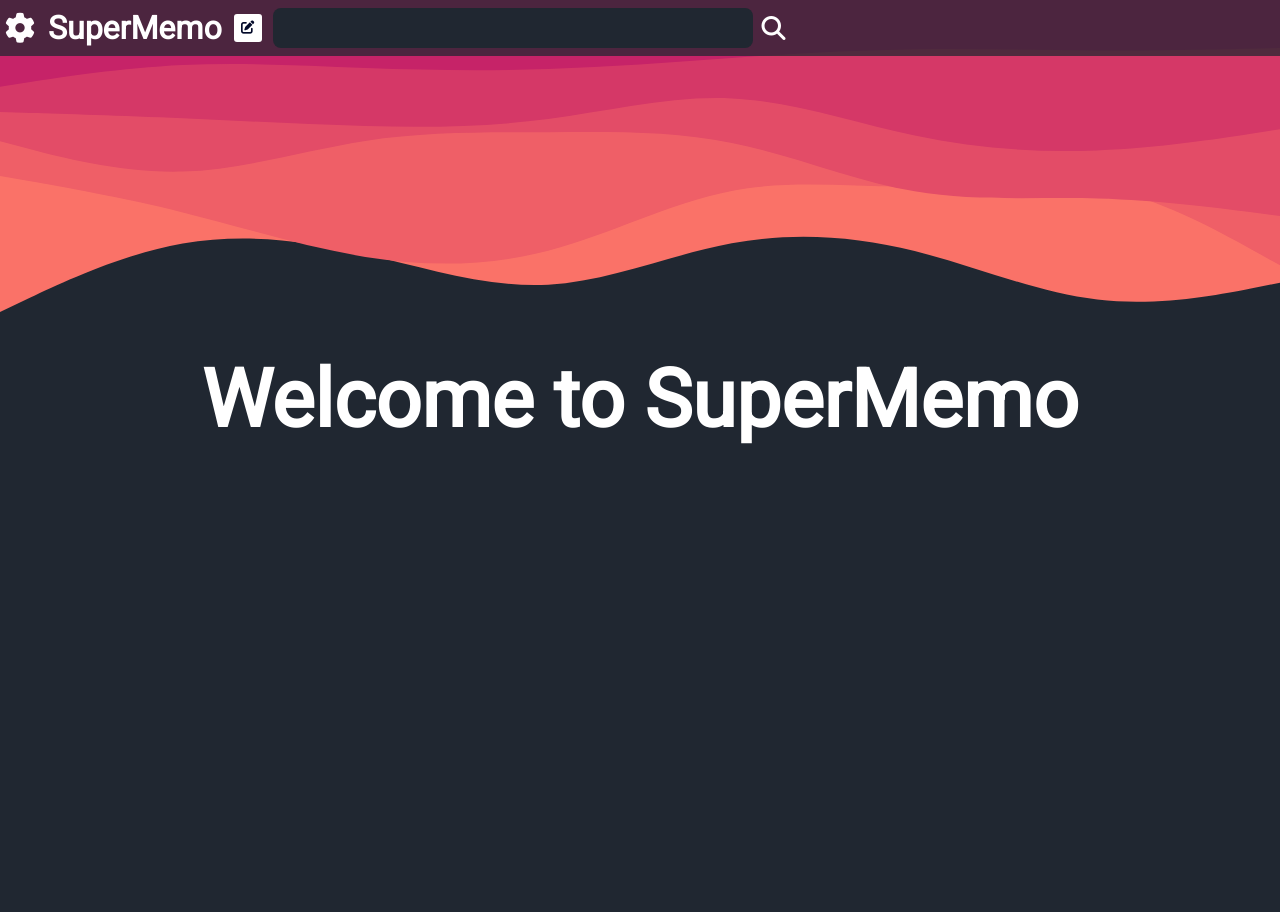
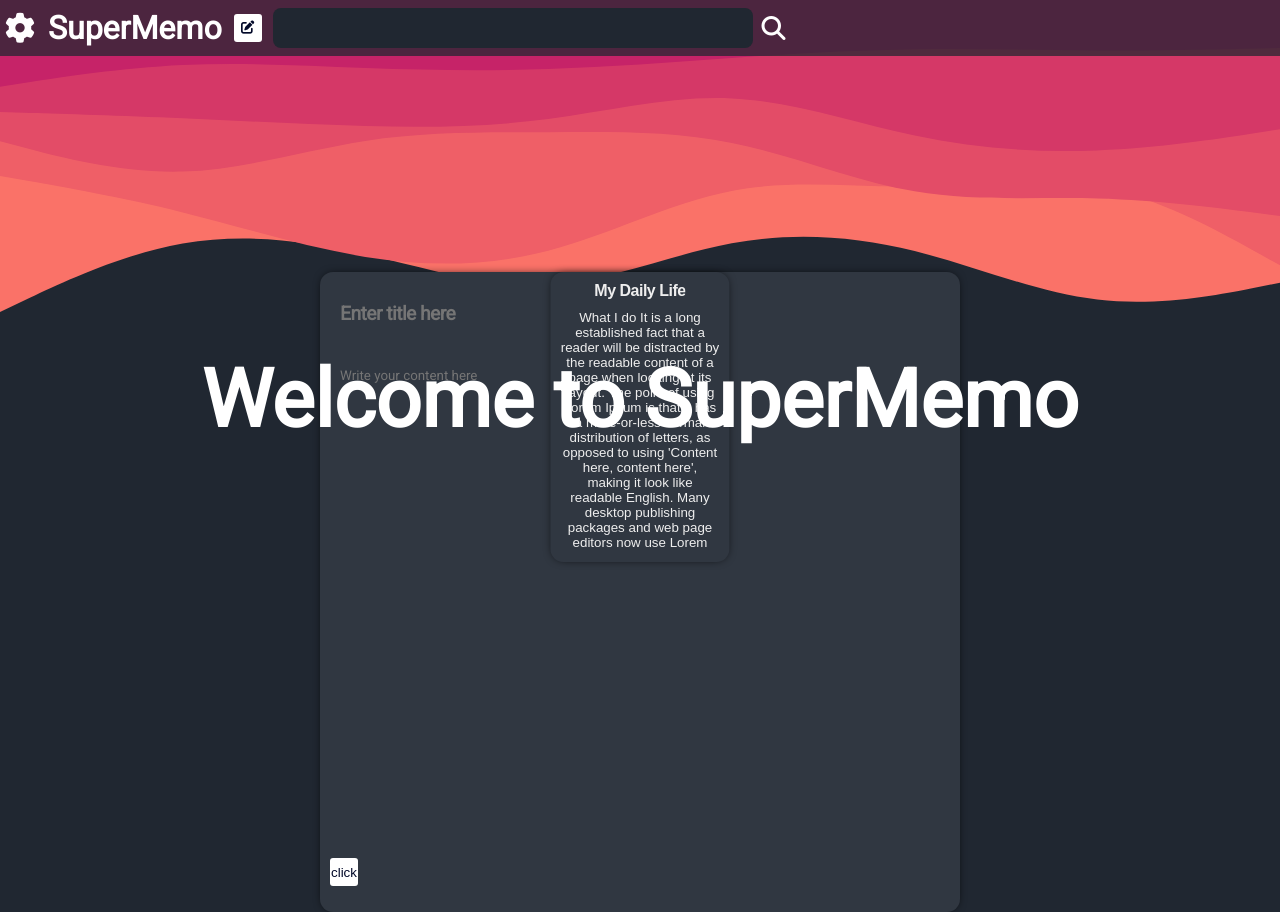
Before and after one commit to abijith-la/notes-app-reactjs, a React (Vite) app: page / in a window 1280 px wide. Before the commit the page ends 800 px from the top, so only its background shows below. Built offline with nearby package versions, Linux system fonts and the light colour scheme.

Commit message:
login-register-texteditor update

```diff
--- /dev/null
+++ b/src/components/Alert.jsx
@@ -0,0 +1,11 @@
+import React from "react";
+
+export default function Alert() {
+    return (
+        <div className="alert-msg">
+            <div className="alert-title">ALERT</div>
+            <div className="alert-text">placeholder</div>
+            <div className="alert-tip">click to dismiss</div>
+        </div>
+    )
+}
--- a/src/components/App.jsx
+++ b/src/components/App.jsx
@@ -1,6 +1,11 @@
 import React from "react";
 import Header from "./Header"
 import Sidebar from "./Sidebar";
+import Loginformbox from "./Loginformbox";
+import Registerformbox from "./Registerformbox";
+import Alert from "./Alert";
+import Texteditor from "./Texteditor";
+import Notetile from "./NoteTile";
 
 export default function App() {
     function closePopUp() {
@@ -15,6 +20,31 @@
         document.querySelector(".blur").classList.toggle("bg");
     }
 
+    function displayNote() {
+        console.log("herllo")
+    }
+
+    function switchForm() {
+        var el = document.querySelector(".loginformbox");
+        var el2 = document.querySelector(".registerformbox");
+        if (el.style.visibility == "visible") {
+            el.style.visibility = "hidden";
+            el.style.opacity = "0";
+            el.style.top = "0%";
+            el2.style.visibility = "visible";
+            el2.style.opacity = "1";
+            el2.style.top = "50%";
+        }
+        else {
+            el2.style.visibility = "hidden";
+            el2.style.opacity = "0";
+            el2.style.top = "0%";
+            el.style.visibility = "visible";
+            el.style.opacity = "1";
+            el.style.top = "50%";
+        }
+    }
+
     return (
         <div className="App">
             <div className="title-seq">Welcome to SuperMemo</div>
@@ -22,6 +52,11 @@
             <div className="spacer layer1 flip"></div>
             <Header />
             <Sidebar />
+            <Loginformbox switchForm={switchForm}/>
+            <Registerformbox switchForm={switchForm}/>
+            <Alert />
+            <Texteditor />
+            <Notetile displayNote={displayNote}/>
         </div>
     )
 }
--- /dev/null
+++ b/src/components/Loginformbox.jsx
@@ -0,0 +1,42 @@
+import React from "react";
+
+export default function Loginformbox({switchForm}) {
+    function loginFunc() {
+        console.log("logged in")
+    }
+
+    return (
+        <div className="loginformbox">
+            <div>
+                <h1>Login</h1>
+                &nbsp;
+                <form>
+                    <input
+                        type="text"
+                        className="form-input"
+                        id="lemail"
+                        placeholder="Email"
+                    />
+                    <br />
+                    <br />
+                    <input
+                        type="password"
+                        className="form-input"
+                        id="lpassword"
+                        placeholder="Password"
+                    />
+                </form>
+                &nbsp;
+                <div className="switchformbutton" onClick={switchForm}>
+                    <u>Create new account</u>
+                </div>
+            </div>
+            <div>
+                <button type="button" className="submit-btn" onClick={loginFunc}>
+                    Submit
+                </button>
+            </div>
+        </div>
+
+    )
+}
--- /dev/null
+++ b/src/components/Notetile.jsx
@@ -0,0 +1,10 @@
+import React from "react";
+
+export default function Notetile({displayNote}) {
+    return (
+        <button type="button" className="notetile" onClick={displayNote}>
+            <div className="notetile__title">My Daily Life</div>
+            <div className="notetile__content">What I do It is a long established fact that a reader will be distracted by the readable content of a page when looking at its layout. The point of using Lorem Ipsum is that it has a more-or-less normal distribution of letters, as opposed to using 'Content here, content here', making it look like readable English. Many desktop publishing packages and web page editors now use Lorem Ipsum as their default model text, and a search for 'lorem ipsum' will uncover many web sites still in their infancy. Various versions have evolved over the years, sometimes by accident, sometimes on purpose (injected humour and the like).</div>
+        </button>
+    )
+}
--- /dev/null
+++ b/src/components/Registerformbox.jsx
@@ -0,0 +1,57 @@
+import React from "react";
+
+export default function Registerformbox({switchForm}) {
+    function registerFunc() {
+        console.log("registered")
+    }
+
+    return (
+        <div className="registerformbox" id="login">
+            <div>
+                <h1>Register</h1>
+                &nbsp;
+                <form>
+                    <input
+                        type="text"
+                        className="form-input"
+                        id="remail"
+                        placeholder="Email"
+                    />
+                    <br />
+                    <br />
+                    <input
+                        type="text"
+                        className="form-input"
+                        id="rusername"
+                        placeholder="Username"
+                    />
+                    <br />
+                    <br />
+                    <input
+                        type="password"
+                        className="form-input"
+                        id="rpassword"
+                        placeholder="Password"
+                    />
+                    <br />
+                    <br />
+                    <input
+                        type="password"
+                        className="form-input"
+                        id="rconfirmpassword"
+                        placeholder="Confirm Password"
+                    />
+                </form>
+                &nbsp;
+                <div className="switchformbutton" onClick={switchForm}>
+                    <u>Login instead</u>
+                </div>
+            </div>
+            <div>
+                <button type="button" onClick={registerFunc} className="submit-btn">
+                    Submit
+                </button>
+            </div>
+        </div>
+    )
+}
--- a/src/components/Sidebar.jsx
+++ b/src/components/Sidebar.jsx
@@ -12,11 +12,9 @@
 
     return (
         <div className="wrapper">
-            <div ng-controller="profile" className="sidebar" id="options-sidebar">
+            <div className="sidebar" id="options-sidebar">
                 <div className="profile-text">Profile</div>
                 <button
-                    ng-clicked="onClicked()"
-                    ng-disabled="isDis"
                     id="profile-button"
                     type="button"
                     onClick={showLogin}
--- /dev/null
+++ b/src/components/Texteditor.jsx
@@ -0,0 +1,32 @@
+import React from "react";
+
+export default function Texteditor() {
+    function saveNote() {
+        const el = document.getElementsByClassName("texteditor__content")
+        console.log(el[0].value)
+    }
+    var title = ""
+    var content = ""
+
+    return (
+        <div className="texteditor">
+            <textarea
+                className="texteditor__title"
+                placeholder="Enter title here"
+                rows="1"
+                cols="44"
+                >
+                    {title}
+            </textarea>
+            <textarea
+                className="texteditor__content"
+                placeholder="Write your content here"
+                rows="32"
+                cols="50"
+            >
+                {content}
+            </textarea>
+            <button type="button" onClick={saveNote}>click</button>
+        </div>
+    )
+}
--- a/src/styles/styles.css
+++ b/src/styles/styles.css
@@ -546,3 +546,83 @@
     }
 
 }
+
+.texteditor {
+    background-color: #303741;
+    position: absolute;
+    margin-left: 50%;
+    margin-top: -10%;
+    transform: translate(-50%);
+    height: 80%;
+    width: 50%;
+    border-radius: 13px;
+    box-shadow: 0px 0px 10px -3px black;
+    padding: 10px;
+}
+
+.texteditor__title {
+    background-color: #303741;
+    margin-top: 10px;
+    border: none;
+    outline: none;
+    padding: 10px;
+    height: 10%;
+    width: 100%;
+    font-size: larger;
+    font-weight: bolder;
+    letter-spacing: -0.5px;
+    overflow: hidden;
+    resize: none;
+    font-family: 'Roboto', sans-serif;
+    color: #eeeeee;
+}
+
+.texteditor__content {
+    background-color: #303741;
+    margin-top: 0px;
+    border: none;
+    outline: none;
+    padding: 10px;
+    height: 80%;
+    width: 100%;
+    resize: none;
+    font-family: 'Roboto', sans-serif;
+    color: #eeeeee;
+}
+
+.notetile {
+    background-color: #303741;
+    position: absolute;
+    margin-left: 50%;
+    margin-top: -10%;
+    transform: translate(-50%);
+    height: auto;
+    max-height: fit-content;
+    width: 14%;
+    border-radius: 13px;
+    box-shadow: 0px 0px 10px -3px black;
+    padding: 10px;
+    color: #eeeeee;
+}
+
+.notetile:hover {
+    filter: brightness(105%);
+}
+
+.notetile:active {
+    filter: brightness(110%);
+}
+
+.notetile__title {
+    font-size: larger;
+    font-weight: bolder;
+    letter-spacing: -0.5px;
+    overflow: hidden;
+}
+
+.notetile__content {
+    padding-top: 10px;
+    max-height: 31.5vmin;
+    min-height: 12vmin;
+    overflow: hidden;
+}
```
Also changed, not shown: src/components/Header.jsx (+19 -1 lines).
